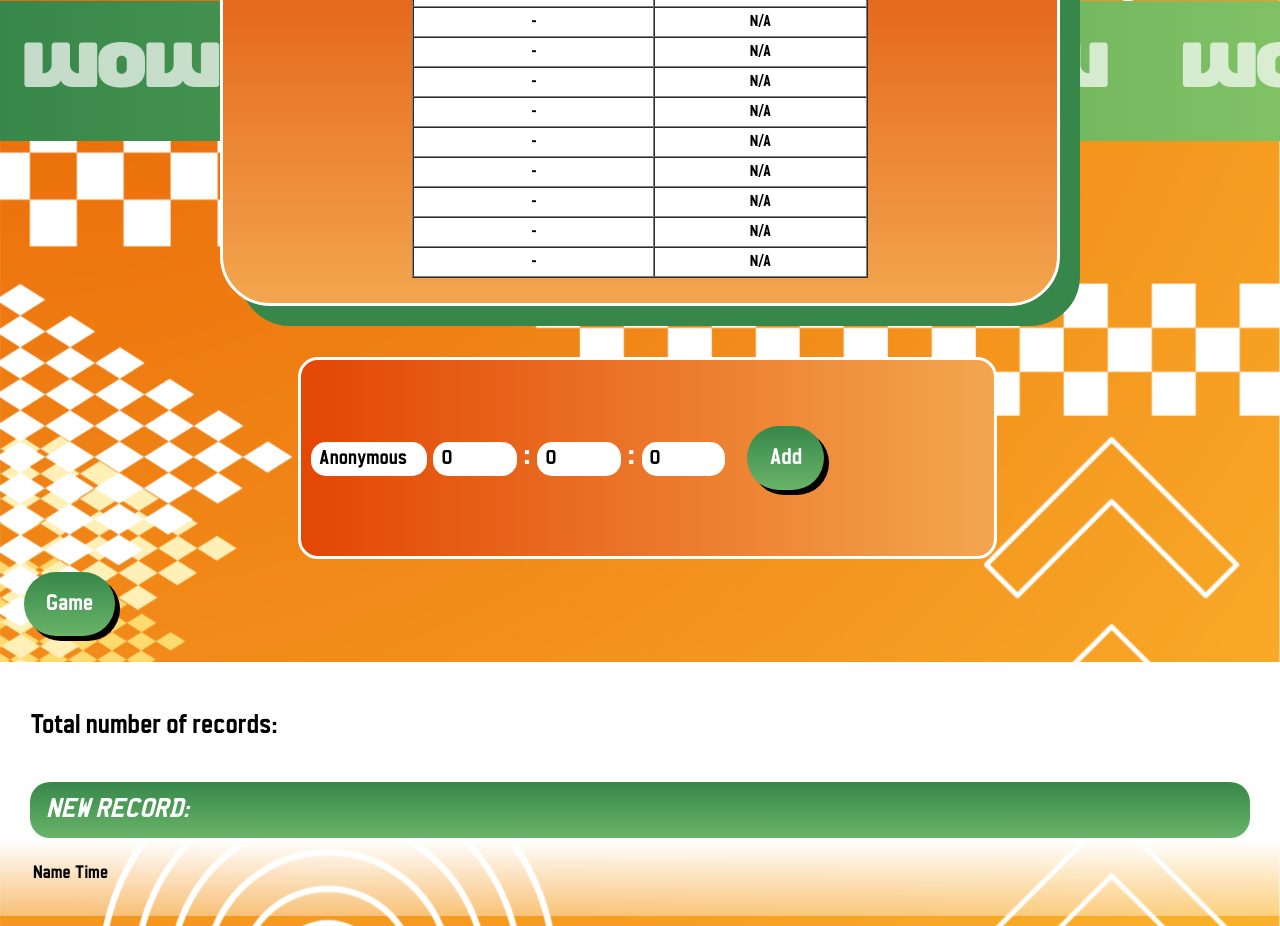
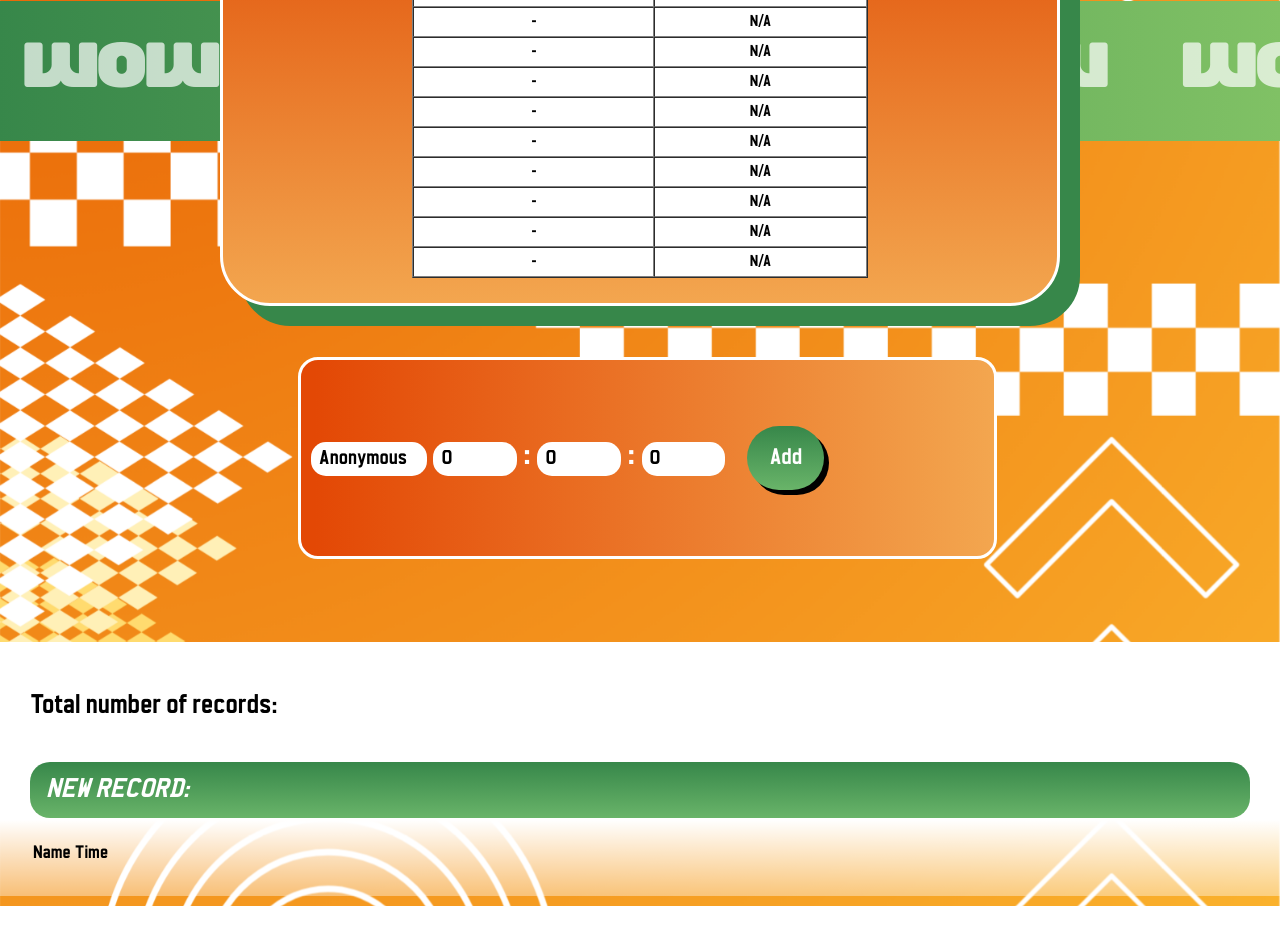
Before and after one commit to ccskd/wow, a plain HTML site: page index.html in a window 1280 px wide. Shown: the part 343-1269 px from the top of the page. Drawn offline with Linux system fonts and the light colour scheme.

Commit message:
Update index.html

```diff
--- a/index.html
+++ b/index.html
@@ -95,7 +95,7 @@
 
         </table>
         </center>
-        <a style="text-align: right;" class="btn" href="game.html">Game</a>
+        <!--<a style="text-align: right;" class="btn" href="game.html">Game</a>-->
         <div class="block2" style="margin-top: 3rem;">
             <h2 style="display: inline-block;" id="total_num_records">Total number of records: </h2>
             <p id="newRec1">NEW RECORD: </p>
```
